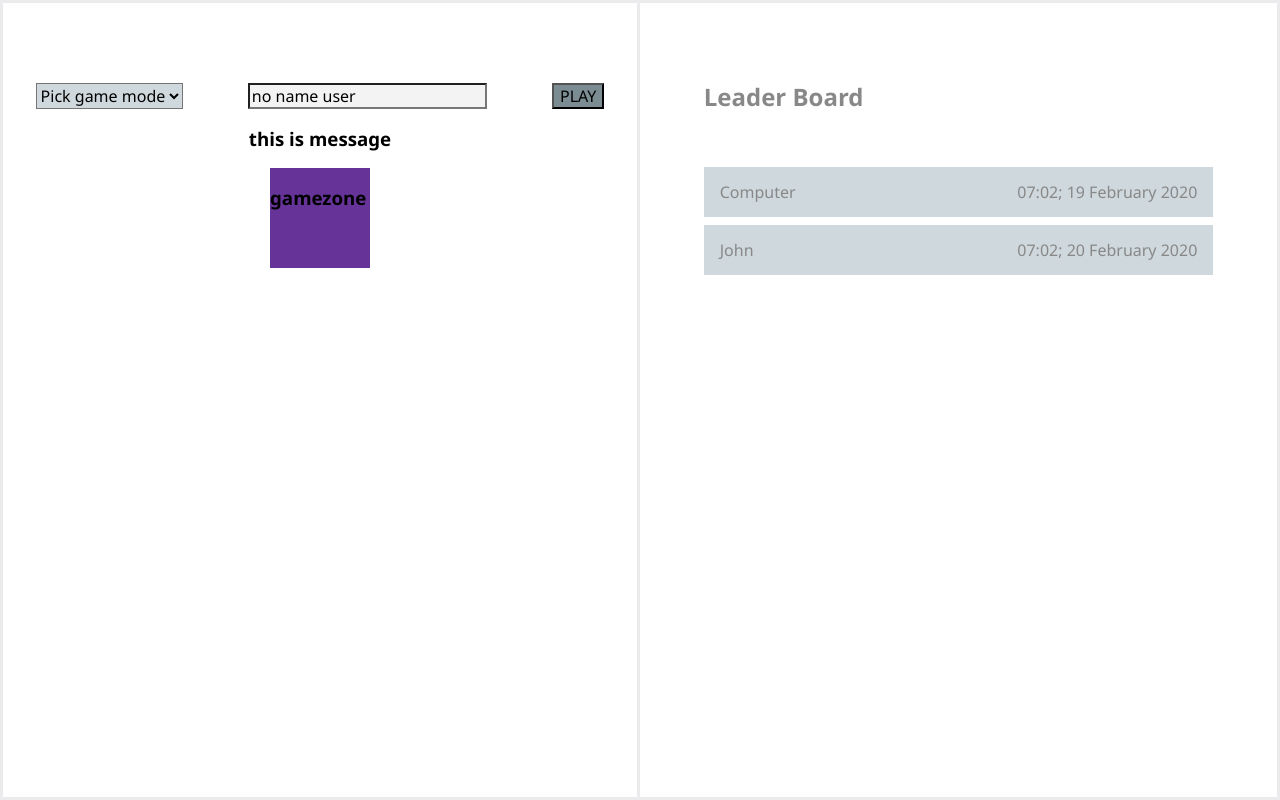
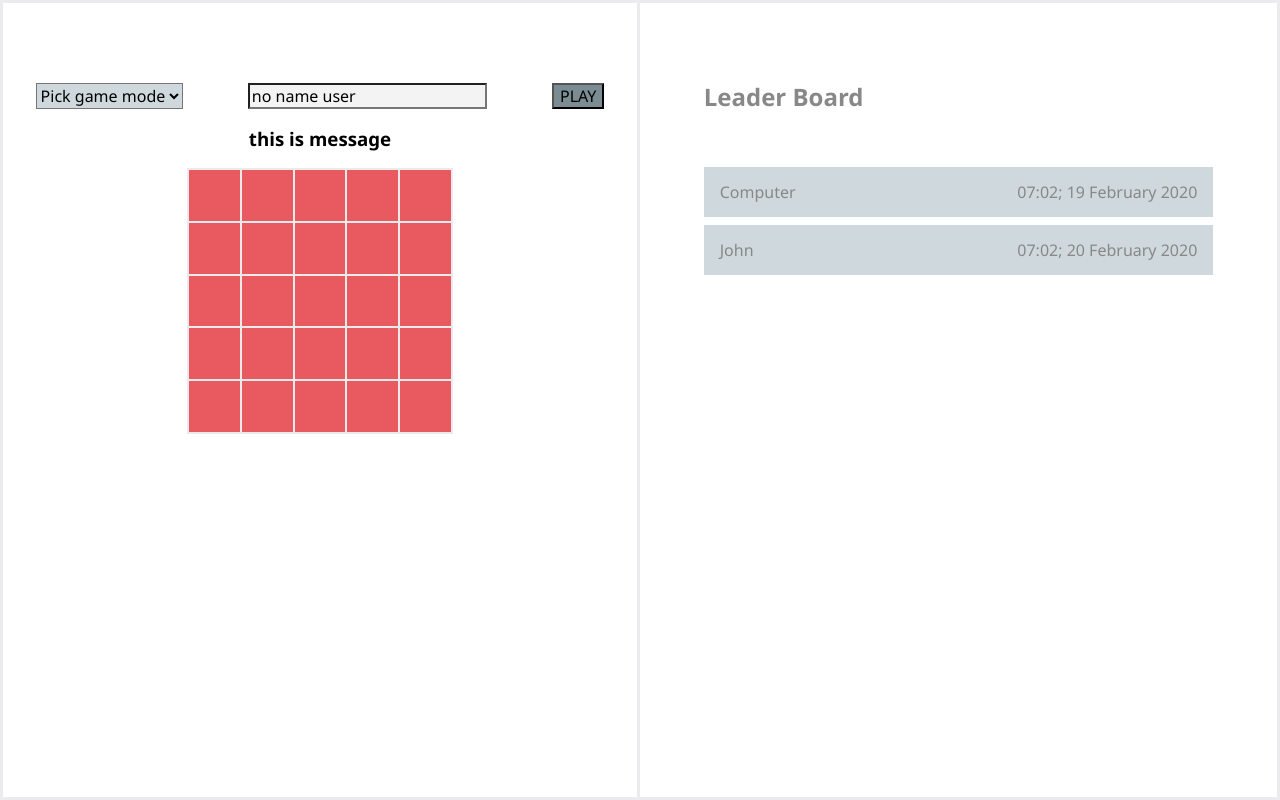
Before and after one commit to micromechanika/starnavi-test, a Vue app: page /#/game in a window 1280 px wide. Built offline with nearby package versions, Linux system fonts and the light colour scheme.

Commit message:
matrix add

```diff
--- a/src/assets/styles/globalVars.scss
+++ b/src/assets/styles/globalVars.scss
@@ -13,6 +13,10 @@ $buttonColor: #7b8d93;
 $textColor: #888888;
 $borderColor: #ebebed;
 
+$greenSquare: #00e871;
+$redSquare: #e85a5f;
+$blueSquare: #42d8e8;
+
 
 
 @mixin mQ($arg) {
--- a/src/components/gameplay/components/gamezone.vue
+++ b/src/components/gameplay/components/gamezone.vue
@@ -1,27 +1,25 @@
 <template>
-<div class="gamezone">
-  <div class="play">
-    <h3>gamezone</h3>
+  <div class="gamezone">
+    <squares
+      :lines="5"
+      :items="5"
+    />
   </div>
-</div>
 </template>
 
 <script>
+import squares from './squares'
 export default {
-  name: 'game'
+  name: 'game',
+  components: { squares }
 }
 </script>
 
-<style lang="scss" >
-.gamezone{
+<style lang="scss">
+.gamezone {
   display: flex;
   flex-direction: row;
-  justify-content: space-around;
+  justify-content: center;
   align-items: center;
 }
-  .play{
-    width: 100px;
-    height: 100px;
-    background-color: rebeccapurple;
-  }
 </style>
--- a/src/components/gameplay/components/presets.vue
+++ b/src/components/gameplay/components/presets.vue
@@ -1,7 +1,9 @@
 <template>
   <div class="pressers">
     <select v-model="selected">
-      <option v-for="preset in Presets" :value="preset.name" :key="preset.name">
+      <option v-for="preset in Presets"
+              :value="preset.name"
+              :key="preset.name">
         {{ preset.name }}
       </option>
     </select>
@@ -47,7 +49,7 @@ export default {
   select{
     background-color: $selectColor;
   }
-input{
+  input{
   background-color: $inputColor;
 }
   button {
--- /dev/null
+++ b/src/components/gameplay/components/square.vue
@@ -0,0 +1,31 @@
+<template>
+    <div class="row red" @click="selectSquare"></div>
+</template>
+
+<script>
+export default {
+  name: 'square',
+  methods: {
+    selectSquare: function () {
+      console.log('click Square')
+    }
+  }
+}
+</script>
+
+<style lang="scss">
+.row{
+  width: 3.3em;
+  height: 3.3em;
+  border: $borderColor solid .1em;
+}
+.red{
+  background-color: $redSquare;
+}
+.blue{
+  background-color: $blueSquare;
+}
+.green{
+  background-color: $greenSquare;
+}
+</style>
--- /dev/null
+++ b/src/components/gameplay/components/squares.vue
@@ -0,0 +1,39 @@
+<template>
+  <div class="matrix">
+    <div class="line" v-for="line in lines" :key="line">
+      <square v-for="item in items"  :key="item"/>
+    </div>
+  </div>
+</template>
+
+<script>
+import square from './square'
+
+export default {
+  name: 'squares',
+  components: { square },
+  props: {
+    lines: {
+      type: Number,
+      default: 1
+    },
+    items: {
+      type: Number,
+      default: 5
+    }
+  }
+}
+</script>
+
+<style lang="scss">
+  .line{
+    display: flex;
+    flex-direction: row;
+    justify-content: center;
+    align-items: center;
+    flex-wrap: wrap;
+  }
+  .matrix{
+    border: $borderColor solid .1em;
+  }
+</style>
```
